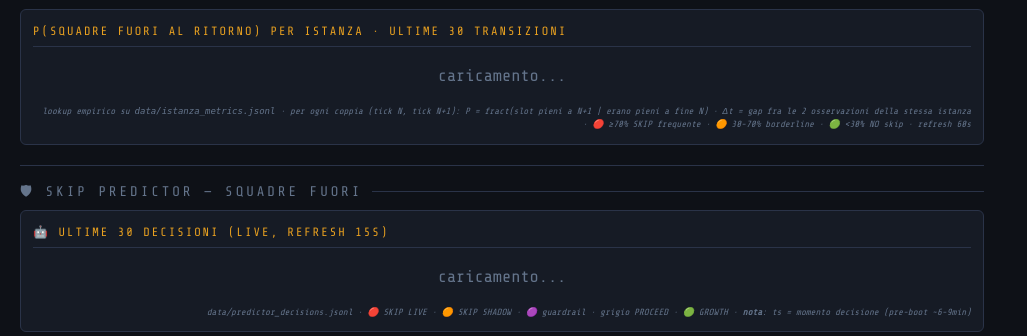
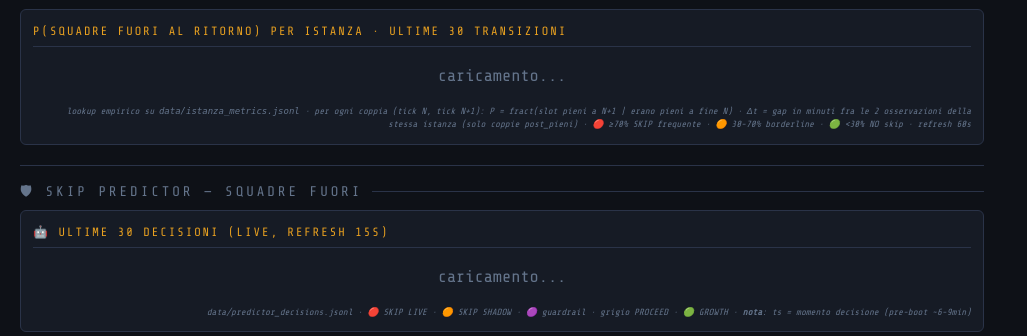
Before and after one commit to faustodba/doomsday-engine, a Python web app: template dashboard/templates/predictor.html in a window 1280 px wide. Shown: the part 555-891 px from the top of the page, without its empty margins (0-1027 px from the left). Run offline with Jinja, Linux system fonts and the light colour scheme; the template is opened without the code that fills it, so the values that code supplies are empty; some libraries are stand-ins or nearby versions; some web fonts are replaced.

Commit message:
fix(dashboard): allineamento colonne pannello distribuzione (3 header separati)
Pre-fix: header unico colspan=3 'Δt p25/p50/p75 (min)' su 3 colonne dati
separate → header allineato a destra e numeri 73/117/134 distribuiti su
3 colonne distinte → impressione visiva di disallineamento (134 sembrava
appiccicato a NO skip).

Post-fix: 3 header separati 'Δt p25', 'Δt p50', 'Δt p75' allineati
direttamente sopra i loro valori. Foot aggiornato con 'Δt = gap in minuti'.

Co-Authored-By: Claude Opus 4.7 (1M context) <noreply@anthropic.com>

```diff
--- a/dashboard/app.py
+++ b/dashboard/app.py
@@ -2315,7 +2315,9 @@ def partial_predictor_distribuzione(request: Request):
         '<th style="text-align:right">n.trans</th>'
         '<th style="text-align:right">n.saturi</th>'
         '<th style="text-align:right">P sq fuori</th>'
-        '<th style="text-align:right" colspan="3">Δt p25/p50/p75 (min)</th>'
+        '<th style="text-align:right">Δt p25</th>'
+        '<th style="text-align:right">Δt p50</th>'
+        '<th style="text-align:right">Δt p75</th>'
         '<th>raccom.</th>'
         '<th>ultime 5 transizioni</th>'
         '</tr></thead>'
--- a/dashboard/templates/predictor.html
+++ b/dashboard/templates/predictor.html
@@ -73,8 +73,8 @@
           </div>
           <div class="tel-foot">
             lookup empirico su <code>data/istanza_metrics.jsonl</code> · per ogni coppia (tick N, tick N+1):
-            P = fract(slot pieni a N+1 | erano pieni a fine N) · Δt = gap fra le 2 osservazioni della stessa istanza ·
-            🔴 ≥70% SKIP frequente · 🟠 30-70% borderline · 🟢 &lt;30% NO skip · refresh 60s
+            P = fract(slot pieni a N+1 | erano pieni a fine N) · Δt = gap in minuti fra le 2 osservazioni della stessa
+            istanza (solo coppie post_pieni) · 🔴 ≥70% SKIP frequente · 🟠 30-70% borderline · 🟢 &lt;30% NO skip · refresh 60s
           </div>
         </div>
 
```
